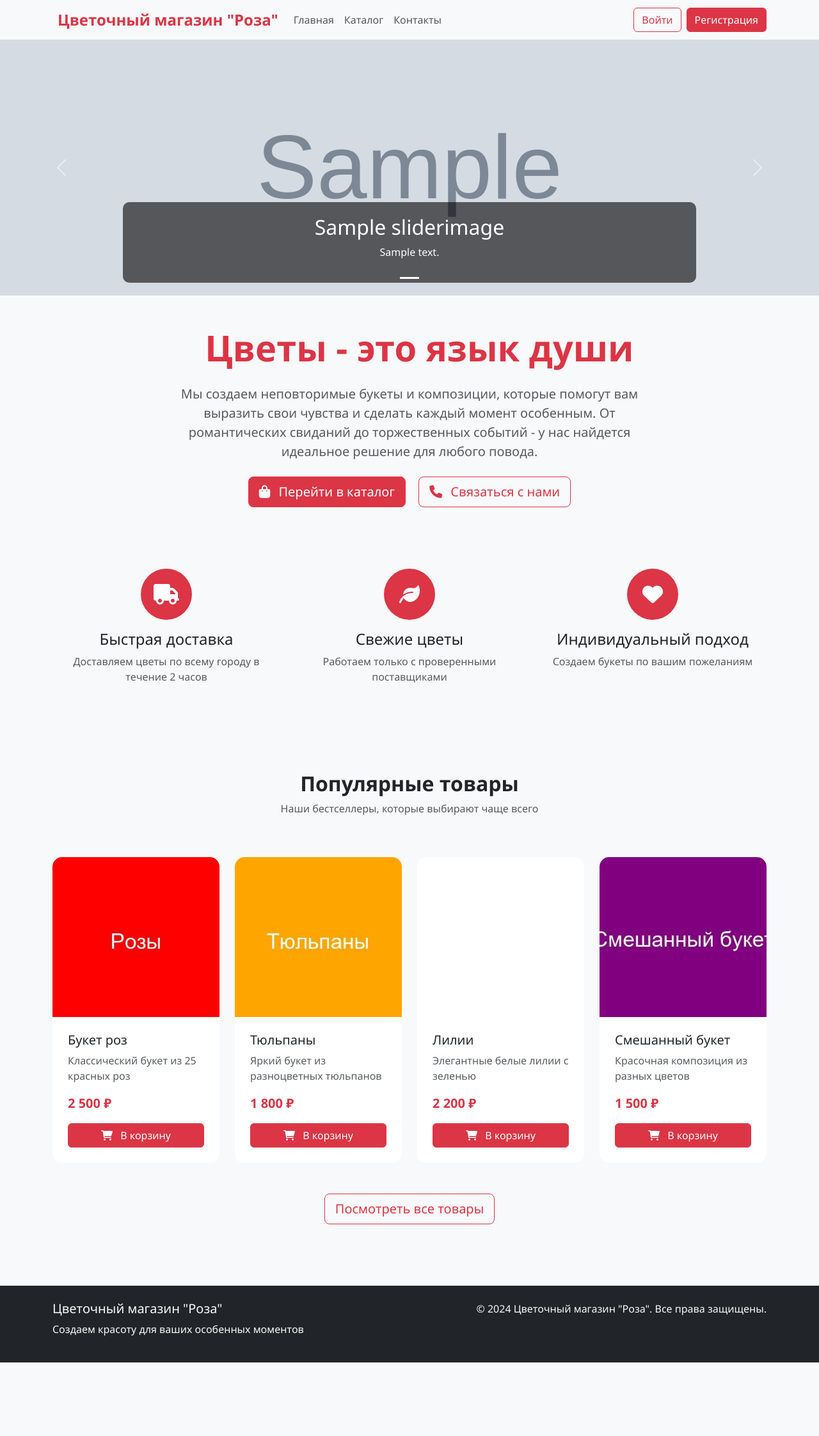
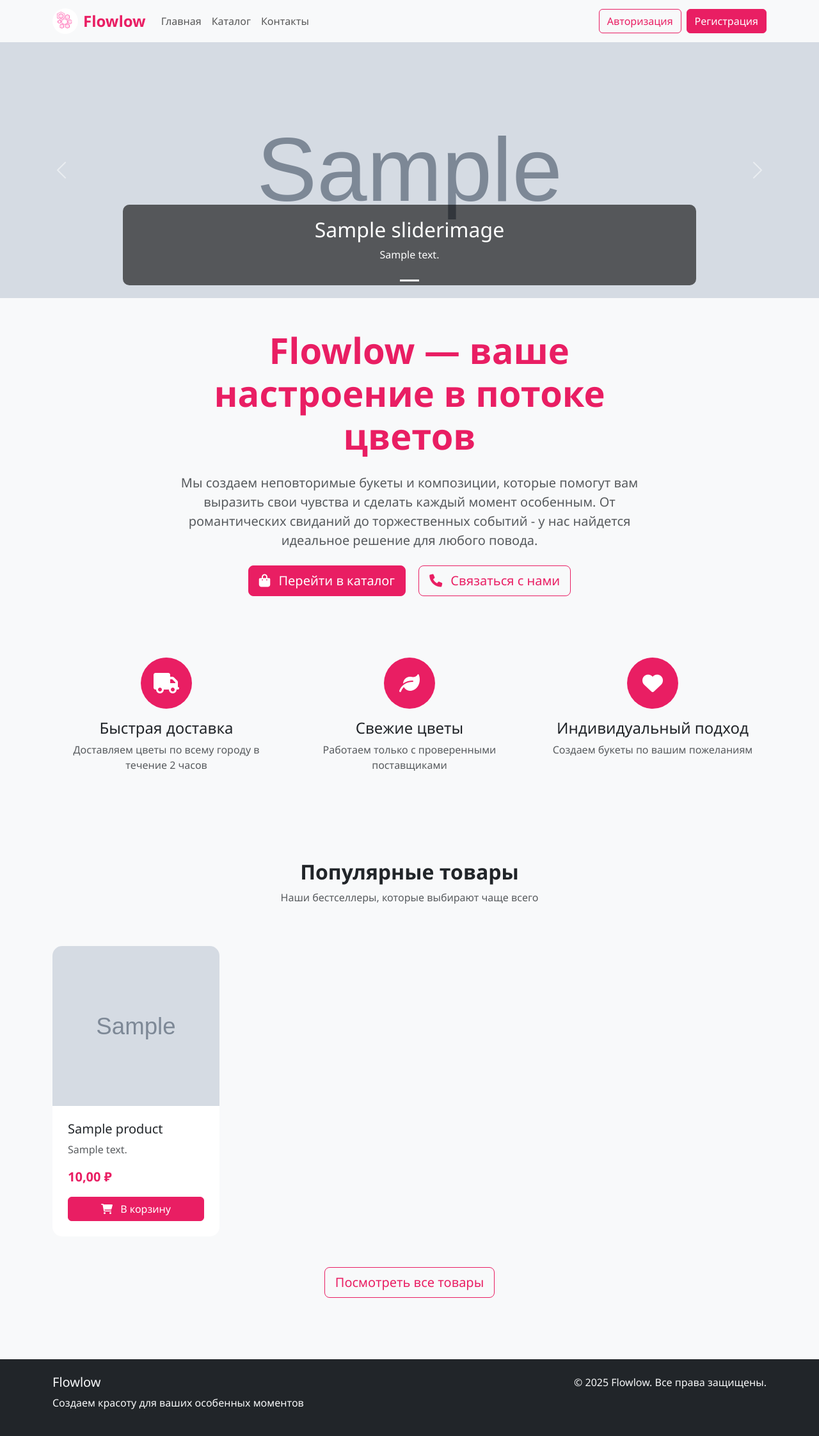
Before and after one commit to idwibwyk/flowershop, a Django app: page / in a window 1280 px wide. Shown: the whole page at 64% size. Before the commit the page ends 2130 px from the top, so only its background shows below. Run offline with Django 5.2, Linux system fonts and the light colour scheme; tables that the repository leaves empty hold one stand-in row (values such as "Sample post"); grey boxes marked "Sample" are stand-in pictures.

Commit message:
Fix UI issues: update color scheme, fix forms, add logo, improve navigation

```diff
--- a/main/views.py
+++ b/main/views.py
@@ -6,8 +6,10 @@ from .models import Product, Category, SliderImage, Contact
 def home(request):
     """Главная страница"""
     slider_images = SliderImage.objects.filter(is_active=True).order_by('order')
+    popular_products = Product.objects.filter(is_available=True).order_by('-created_at')[:4]
     context = {
         'slider_images': slider_images,
+        'popular_products': popular_products,
     }
     return render(request, 'main/home.html', context)
 
@@ -45,8 +47,14 @@ def catalog(request):
 def product_detail(request, product_id):
     """Страница товара"""
     product = get_object_or_404(Product, id=product_id, is_available=True)
+    similar_products = Product.objects.filter(
+        category=product.category,
+        is_available=True
+    ).exclude(id=product.id)[:4]
+
     context = {
         'product': product,
+        'similar_products': similar_products,
     }
     return render(request, 'main/product_detail.html', context)
 
--- a/orders/views.py
+++ b/orders/views.py
@@ -121,7 +121,7 @@ def checkout(request):
                 cart_items.delete()
 
                 messages.success(request, 'Заказ успешно оформлен!')
-                return redirect('profile')
+                return JsonResponse({'success': True, 'message': 'Заказ успешно оформлен!', 'redirect': '/auth/profile/'})
     else:
         form = OrderConfirmationForm(request.user)
 
--- a/static/css/style.css
+++ b/static/css/style.css
@@ -6,11 +6,11 @@ body {
 
 .navbar-brand {
     font-size: 1.5rem;
-    color: #dc3545 !important;
+    color: #e91e63 !important;
 }
 
 .navbar-brand:hover {
-    color: #c82333 !important;
+    color: #c2185b !important;
 }
 
 /* Слайдер */
@@ -50,34 +50,34 @@ body {
 .product-price {
     font-size: 1.25rem;
     font-weight: bold;
-    color: #dc3545;
+    color: #e91e63;
 }
 
 /* Кнопки */
 .btn-primary {
-    background-color: #dc3545;
-    border-color: #dc3545;
+    background-color: #e91e63;
+    border-color: #e91e63;
 }
 
 .btn-primary:hover {
-    background-color: #c82333;
-    border-color: #c82333;
+    background-color: #c2185b;
+    border-color: #c2185b;
 }
 
 .btn-outline-primary {
-    color: #dc3545;
-    border-color: #dc3545;
+    color: #e91e63;
+    border-color: #e91e63;
 }
 
 .btn-outline-primary:hover {
-    background-color: #dc3545;
-    border-color: #dc3545;
+    background-color: #e91e63;
+    border-color: #e91e63;
 }
 
 /* Формы */
 .form-control:focus {
-    border-color: #dc3545;
-    box-shadow: 0 0 0 0.2rem rgba(220, 53, 69, 0.25);
+    border-color: #e91e63;
+    box-shadow: 0 0 0 0.2rem rgba(233, 30, 99, 0.25);
 }
 
 /* Корзина */
@@ -99,7 +99,7 @@ body {
 
 /* Заказы */
 .order-card {
-    border-left: 4px solid #dc3545;
+    border-left: 4px solid #e91e63;
     margin-bottom: 1rem;
 }
 
@@ -116,7 +116,7 @@ body {
 }
 
 .order-status.cancelled {
-    color: #dc3545;
+    color: #e91e63;
 }
 
 /* Контакты */
@@ -128,7 +128,7 @@ body {
 }
 
 .contact-info i {
-    color: #dc3545;
+    color: #e91e63;
     margin-right: 10px;
 }
 
--- a/static/js/main.js
+++ b/static/js/main.js
@@ -8,14 +8,14 @@ document.addEventListener('DOMContentLoaded', function() {
     if (loginForm) {
         loginForm.addEventListener('submit', function(e) {
             e.preventDefault();
-            handleFormSubmit(this, '{% url "login" %}');
+            handleFormSubmit(this, '/auth/login/');
         });
     }
 
     if (registerForm) {
         registerForm.addEventListener('submit', function(e) {
             e.preventDefault();
-            handleFormSubmit(this, '{% url "register" %}');
+            handleFormSubmit(this, '/auth/register/');
         });
     }
 
--- a/templates/base.html
+++ b/templates/base.html
@@ -4,7 +4,7 @@
 <head>
     <meta charset="UTF-8">
     <meta name="viewport" content="width=device-width, initial-scale=1.0">
-    <title>{% block title %}Цветочный магазин "Роза"{% endblock %}</title>
+    <title>{% block title %}Flowlow{% endblock %}</title>
     <link href="https://cdn.jsdelivr.net/npm/bootstrap@5.3.0/dist/css/bootstrap.min.css" rel="stylesheet">
     <link href="https://cdnjs.cloudflare.com/ajax/libs/font-awesome/6.0.0/css/all.min.css" rel="stylesheet">
     <link href="{% static 'css/style.css' %}" rel="stylesheet">
@@ -14,8 +14,8 @@
     <nav class="navbar navbar-expand-lg navbar-light bg-light">
         <div class="container">
             <a class="navbar-brand d-flex align-items-center" href="{% url 'home' %}">
-                <i class="fas fa-rose me-2 text-danger"></i>
-                <span class="fw-bold">Цветочный магазин "Роза"</span>
+                <img src="{% static 'images/logo.png' %}" alt="Logo" class="rounded-circle me-2" style="width: 40px; height: 40px; object-fit: cover;">
+                <span class="fw-bold">Flowlow</span>
             </a>
 
             <button class="navbar-toggler" type="button" data-bs-toggle="collapse" data-bs-target="#navbarNav">
@@ -48,6 +48,9 @@
                             </a>
                             <ul class="dropdown-menu">
                                 <li><a class="dropdown-item" href="{% url 'profile' %}">Личный кабинет</a></li>
+                                {% if user.is_staff %}
+                                <li><a class="dropdown-item" href="/admin/" target="_blank">Админ-панель</a></li>
+                                {% endif %}
                                 <li><hr class="dropdown-divider"></li>
                                 <li><a class="dropdown-item" href="{% url 'logout' %}">Выйти</a></li>
                             </ul>
@@ -55,7 +58,7 @@
                     {% else %}
                         <li class="nav-item">
                             <button class="btn btn-outline-primary me-2" data-bs-toggle="modal" data-bs-target="#loginModal">
-                                Войти
+                                Авторизация
                             </button>
                         </li>
                         <li class="nav-item">
@@ -91,11 +94,11 @@
         <div class="container">
             <div class="row">
                 <div class="col-md-6">
-                    <h5>Цветочный магазин "Роза"</h5>
+                    <h5>Flowlow</h5>
                     <p>Создаем красоту для ваших особенных моментов</p>
                 </div>
                 <div class="col-md-6 text-md-end">
-                    <p>&copy; 2024 Цветочный магазин "Роза". Все права защищены.</p>
+                    <p>&copy; 2025 Flowlow. Все права защищены.</p>
                 </div>
             </div>
         </div>
--- a/templates/main/catalog.html
+++ b/templates/main/catalog.html
@@ -1,7 +1,7 @@
 {% extends 'base.html' %}
 {% load static %}
 
-{% block title %}Каталог - Цветочный магазин "Роза"{% endblock %}
+{% block title %}Каталог - Flowlow{% endblock %}
 
 {% block content %}
 <div class="container py-5">
--- a/templates/main/home.html
+++ b/templates/main/home.html
@@ -1,7 +1,7 @@
 {% extends 'base.html' %}
 {% load static %}
 
-{% block title %}Главная - Цветочный магазин "Роза"{% endblock %}
+{% block title %}Главная - Flowlow{% endblock %}
 
 {% block content %}
 <!-- Слайдер -->
@@ -26,7 +26,7 @@
             </div>
         {% empty %}
             <div class="carousel-item active">
-                <img src="{% static 'images/default-slider.jpg' %}" class="d-block w-100" alt="Цветочный магазин">
+                <img src="{% static 'images/default-slider.jpg' %}" class="d-block w-180" alt="Цветочный магазин">
                 <div class="carousel-caption d-none d-md-block">
                     <h2>Добро пожаловать в наш цветочный магазин!</h2>
                     <p>Создаем красоту для ваших особенных моментов</p>
@@ -48,9 +48,9 @@
     <div class="container">
         <div class="row justify-content-center text-center">
             <div class="col-lg-8">
-                <h1 class="display-4 fw-bold text-danger mb-4">
-                    <i class="fas fa-rose me-3"></i>
-                    Цветы - это язык души
+                <h1 class="display-4 fw-bold mb-4" style="color: #e91e63;">
+                    <i class="fas fa-rose me-3" style="color: #e91e63 !important;"></i>
+                    Flowlow — ваше настроение в потоке цветов
                 </h1>
                 <p class="lead text-muted">
                     Мы создаем неповторимые букеты и композиции, которые помогут вам выразить свои чувства
@@ -78,8 +78,8 @@
         <div class="row">
             <div class="col-lg-4 col-md-6 mb-4">
                 <div class="text-center">
-                    <div class="bg-danger text-white rounded-circle d-inline-flex align-items-center justify-content-center mb-3"
-                         style="width: 80px; height: 80px;">
+                    <div class="text-white rounded-circle d-inline-flex align-items-center justify-content-center mb-3"
+                         style="width: 80px; height: 80px; background-color: #e91e63;">
                         <i class="fas fa-truck fa-2x"></i>
                     </div>
                     <h4>Быстрая доставка</h4>
@@ -88,8 +88,8 @@
             </div>
             <div class="col-lg-4 col-md-6 mb-4">
                 <div class="text-center">
-                    <div class="bg-danger text-white rounded-circle d-inline-flex align-items-center justify-content-center mb-3"
-                         style="width: 80px; height: 80px;">
+                    <div class="text-white rounded-circle d-inline-flex align-items-center justify-content-center mb-3"
+                         style="width: 80px; height: 80px; background-color: #e91e63;">
                         <i class="fas fa-leaf fa-2x"></i>
                     </div>
                     <h4>Свежие цветы</h4>
@@ -98,8 +98,8 @@
             </div>
             <div class="col-lg-4 col-md-6 mb-4">
                 <div class="text-center">
-                    <div class="bg-danger text-white rounded-circle d-inline-flex align-items-center justify-content-center mb-3"
-                         style="width: 80px; height: 80px;">
+                    <div class="text-white rounded-circle d-inline-flex align-items-center justify-content-center mb-3"
+                         style="width: 80px; height: 80px; background-color: #e91e63;">
                         <i class="fas fa-heart fa-2x"></i>
                     </div>
                     <h4>Индивидуальный подход</h4>
@@ -120,70 +120,37 @@
             </div>
         </div>
         <div class="row">
+            {% for product in popular_products %}
                 <div class="col-lg-3 col-md-6 mb-4">
                     <div class="card product-card h-100">
-                    <img src="{% static 'images/roses.jpg' %}" class="card-img-top" alt="Розы">
+                        <a href="{% url 'product_detail' product.id %}">
+                            <img src="{{ product.image.url }}" class="card-img-top" alt="{{ product.name }}">
+                        </a>
                         <div class="card-body d-flex flex-column">
-                        <h5 class="card-title">Букет роз</h5>
-                        <p class="card-text text-muted">Классический букет из 25 красных роз</p>
+                            <h5 class="card-title">
+                                <a href="{% url 'product_detail' product.id %}" class="text-decoration-none text-dark">
+                                    {{ product.name }}
+                                </a>
+                            </h5>
+                            <p class="card-text text-muted">{{ product.description|truncatewords:10 }}</p>
                             <div class="mt-auto">
-                            <div class="product-price mb-3">2 500 ₽</div>
-                            <button class="btn btn-primary w-100 add-to-cart" data-product-id="1">
+                                <div class="product-price mb-3">{{ product.price }} ₽</div>
+                                {% if product.stock_quantity > 0 %}
+                                    <button class="btn btn-primary w-100 add-to-cart" data-product-id="{{ product.id }}">
                                         <i class="fas fa-shopping-cart me-2"></i>
                                         В корзину
                                     </button>
+                                {% else %}
+                                    <button class="btn btn-secondary w-100" disabled>
+                                        <i class="fas fa-times me-2"></i>
+                                        Нет в наличии
+                                    </button>
+                                {% endif %}
                             </div>
                         </div>
                     </div>
                 </div>
-            <div class="col-lg-3 col-md-6 mb-4">
-                <div class="card product-card h-100">
-                    <img src="{% static 'images/tulips.jpg' %}" class="card-img-top" alt="Тюльпаны">
-                    <div class="card-body d-flex flex-column">
-                        <h5 class="card-title">Тюльпаны</h5>
-                        <p class="card-text text-muted">Яркий букет из разноцветных тюльпанов</p>
-                        <div class="mt-auto">
-                            <div class="product-price mb-3">1 800 ₽</div>
-                            <button class="btn btn-primary w-100 add-to-cart" data-product-id="2">
-                                <i class="fas fa-shopping-cart me-2"></i>
-                                В корзину
-                            </button>
-                        </div>
-                    </div>
-                </div>
-            </div>
-            <div class="col-lg-3 col-md-6 mb-4">
-                <div class="card product-card h-100">
-                    <img src="{% static 'images/lilies.jpg' %}" class="card-img-top" alt="Лилии">
-                    <div class="card-body d-flex flex-column">
-                        <h5 class="card-title">Лилии</h5>
-                        <p class="card-text text-muted">Элегантные белые лилии с зеленью</p>
-                        <div class="mt-auto">
-                            <div class="product-price mb-3">2 200 ₽</div>
-                            <button class="btn btn-primary w-100 add-to-cart" data-product-id="3">
-                                <i class="fas fa-shopping-cart me-2"></i>
-                                В корзину
-                            </button>
-                        </div>
-                    </div>
-                </div>
-            </div>
-            <div class="col-lg-3 col-md-6 mb-4">
-                <div class="card product-card h-100">
-                    <img src="{% static 'images/mixed.jpg' %}" class="card-img-top" alt="Смешанный букет">
-                    <div class="card-body d-flex flex-column">
-                        <h5 class="card-title">Смешанный букет</h5>
-                        <p class="card-text text-muted">Красочная композиция из разных цветов</p>
-                        <div class="mt-auto">
-                            <div class="product-price mb-3">1 500 ₽</div>
-                            <button class="btn btn-primary w-100 add-to-cart" data-product-id="4">
-                                <i class="fas fa-shopping-cart me-2"></i>
-                                В корзину
-                            </button>
-                        </div>
-                    </div>
-                </div>
-            </div>
+            {% endfor %}
         </div>
         <div class="text-center mt-4">
             <a href="{% url 'catalog' %}" class="btn btn-outline-primary btn-lg">
--- a/templates/orders/cart.html
+++ b/templates/orders/cart.html
@@ -1,7 +1,7 @@
 {% extends 'base.html' %}
 {% load static %}
 
-{% block title %}Корзина - Цветочный магазин "Роза"{% endblock %}
+{% block title %}Корзина - Flowlow{% endblock %}
 
 {% block content %}
 <div class="container py-5">
--- a/templates/orders/checkout.html
+++ b/templates/orders/checkout.html
@@ -2,7 +2,7 @@
 {% load static %}
 {% load crispy_forms_tags %}
 
-{% block title %}Оформление заказа - Цветочный магазин "Роза"{% endblock %}
+{% block title %}Оформление заказа - Flowlow{% endblock %}
 
 {% block content %}
 <div class="container py-5">
@@ -114,7 +114,7 @@ document.addEventListener('DOMContentLoaded', function() {
         // Очищаем предыдущие ошибки
         clearFormErrors(this);
 
-        fetch('{% url "checkout" %}', {
+        fetch('/orders/checkout/', {
             method: 'POST',
             body: formData,
             headers: {
@@ -127,7 +127,7 @@ document.addEventListener('DOMContentLoaded', function() {
                 showAlert('success', data.message);
                 // Перенаправляем в личный кабинет
                 setTimeout(() => {
-                    window.location.href = '{% url "profile" %}';
+                    window.location.href = data.redirect || '/auth/profile/';
                 }, 2000);
             } else {
                 showFormErrors(this, data.errors);
--- a/templates/user_auth/profile.html
+++ b/templates/user_auth/profile.html
@@ -1,7 +1,7 @@
 {% extends 'base.html' %}
 {% load static %}
 
-{% block title %}Личный кабинет - Цветочный магазин "Роза"{% endblock %}
+{% block title %}Личный кабинет - Flowlow{% endblock %}
 
 {% block content %}
 <div class="container py-5">
```
Also changed, not shown: templates/main/contacts.html (+1 -49 lines), templates/main/product_detail.html (+3 -5 lines), README.md, static/images/logo.png (added). Lines whose indentation alone changed are shown as unchanged.
